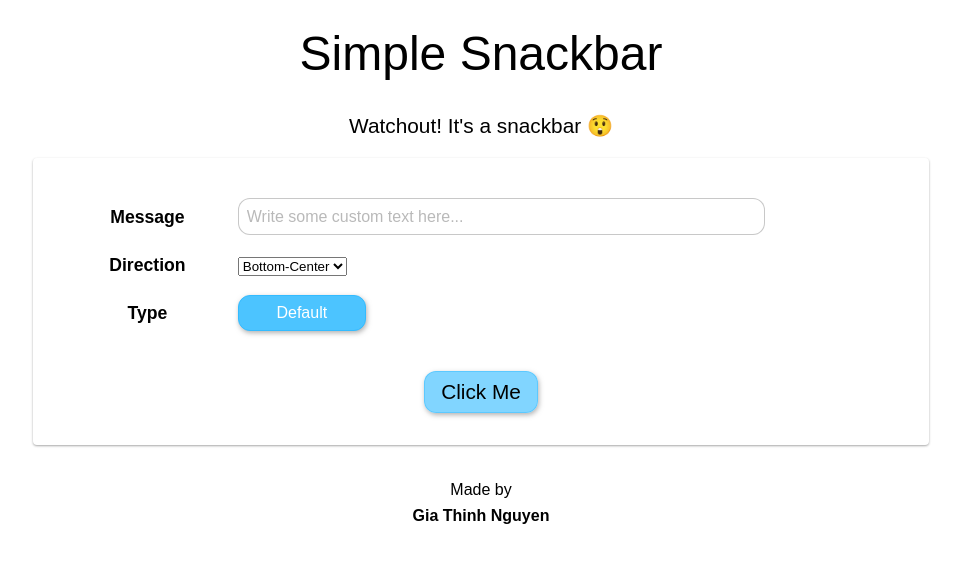
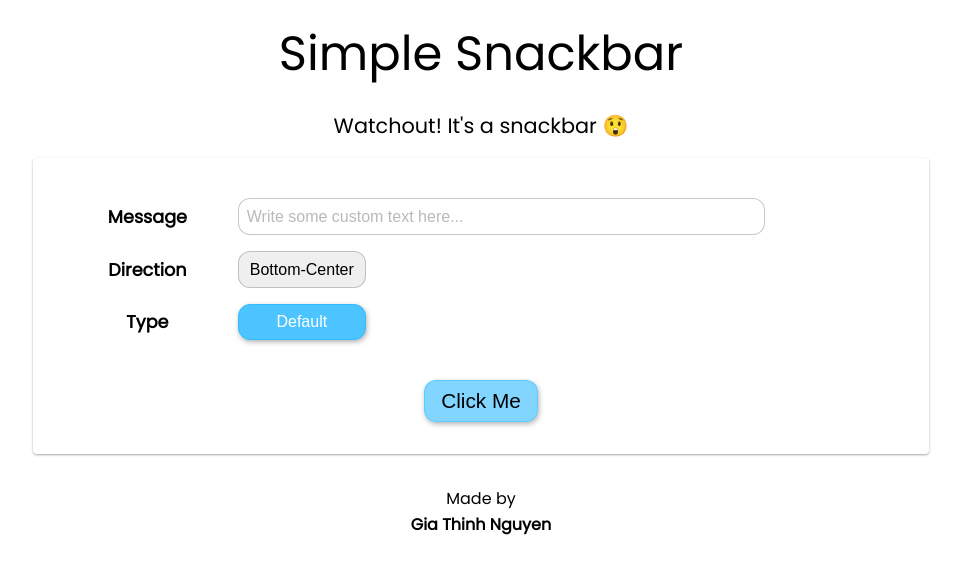
Before and after one commit to g-thinh/simple-snackbar, a React (Create React App) app: page / in a window 1280 px wide. Shown: the top 574 px of the page, without its empty margins (159-1120 px from the left). Built offline with nearby package versions, Linux system fonts and the light colour scheme.

Commit message:
styled font and select tag

```diff
--- a/public/index.html
+++ b/public/index.html
@@ -24,7 +24,14 @@
       work correctly both with client-side routing and a non-root public URL.
       Learn how to configure a non-root public URL by running `npm run build`.
     -->
-    <title>React App</title>
+
+    <link rel="preconnect" href="https://fonts.gstatic.com" />
+    <link
+      href="https://fonts.googleapis.com/css2?family=Poppins&display=swap"
+      rel="stylesheet"
+    />
+
+    <title>Simple Snackbar</title>
   </head>
   <body>
     <noscript>You need to enable JavaScript to run this app.</noscript>
--- a/src/components/GlobalStyles.js
+++ b/src/components/GlobalStyles.js
@@ -35,7 +35,7 @@ time, mark, audio, video, textarea {
   font-size: 100%;
 	/* font-family: 'Lato',-apple-system, BlinkMacSystemFont, 'Segoe UI', Roboto, Oxygen, Ubuntu, Cantarell, 'Open Sans', 'Helvetica Neue', sans-serif; */
   vertical-align: baseline;
-  font-family: 'Roboto', sans-serif;
+  font-family: 'Poppins', -apple-system, BlinkMacSystemFont, 'Segoe UI', Roboto, Oxygen, Ubuntu, Cantarell, 'Open Sans', 'Helvetica Neue', sans-serif;
   ::-webkit-scrollbar {
         width: 12px;
         color: lightgrey;
@@ -80,6 +80,25 @@ table {
 	border-spacing: 0;
 }
 
+select {
+    -webkit-appearance: none;
+    -moz-appearance: none;
+    appearance: none;
+    padding: 0.3rem 0.5rem;
+    border: 1px solid rgba(145, 145, 145, 0.5);
+    font-size: 1rem;
+    line-height: 1.6;
+    border-radius: 12px;
+    cursor: pointer;
+    width: 8rem;
+    text-align: center;
+    outline: none;
+}
+
+option {
+  text-align: center;
+}
+
 `;
 
 export default GlobalStyles;
```
